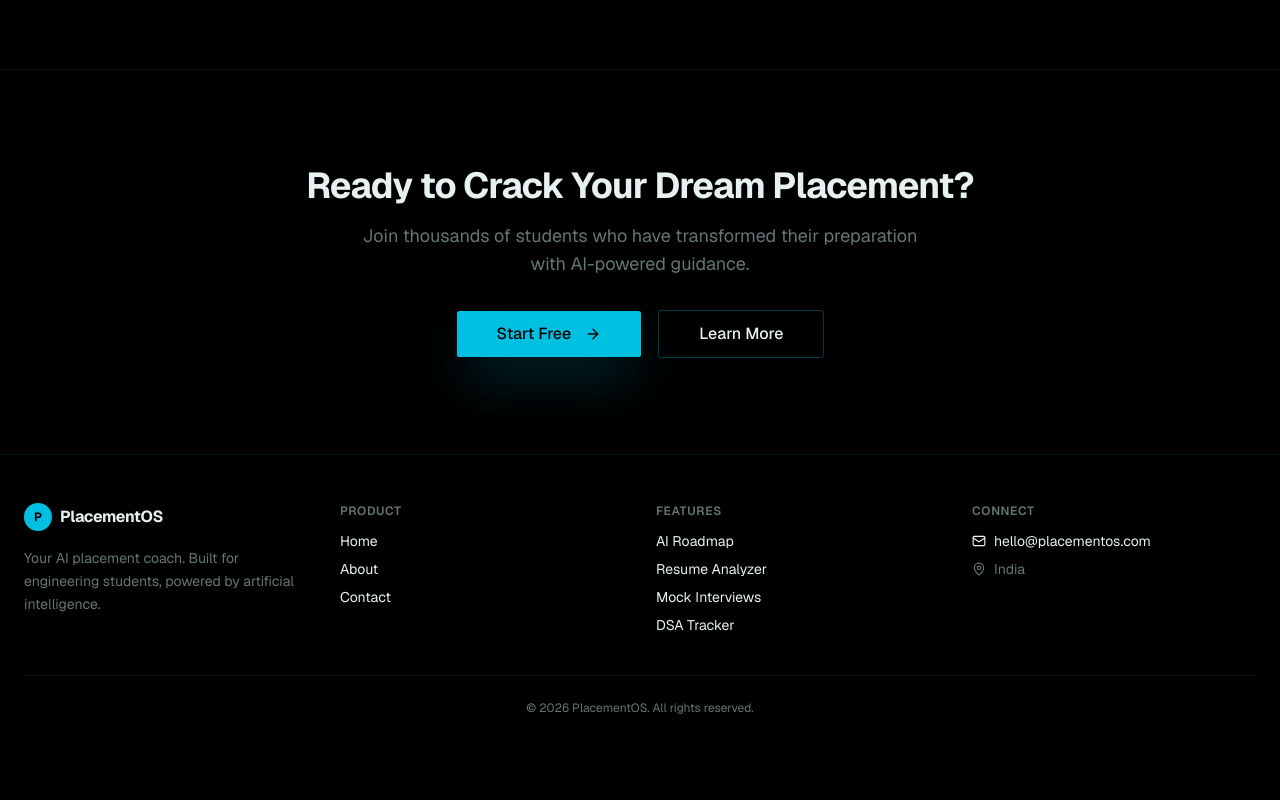
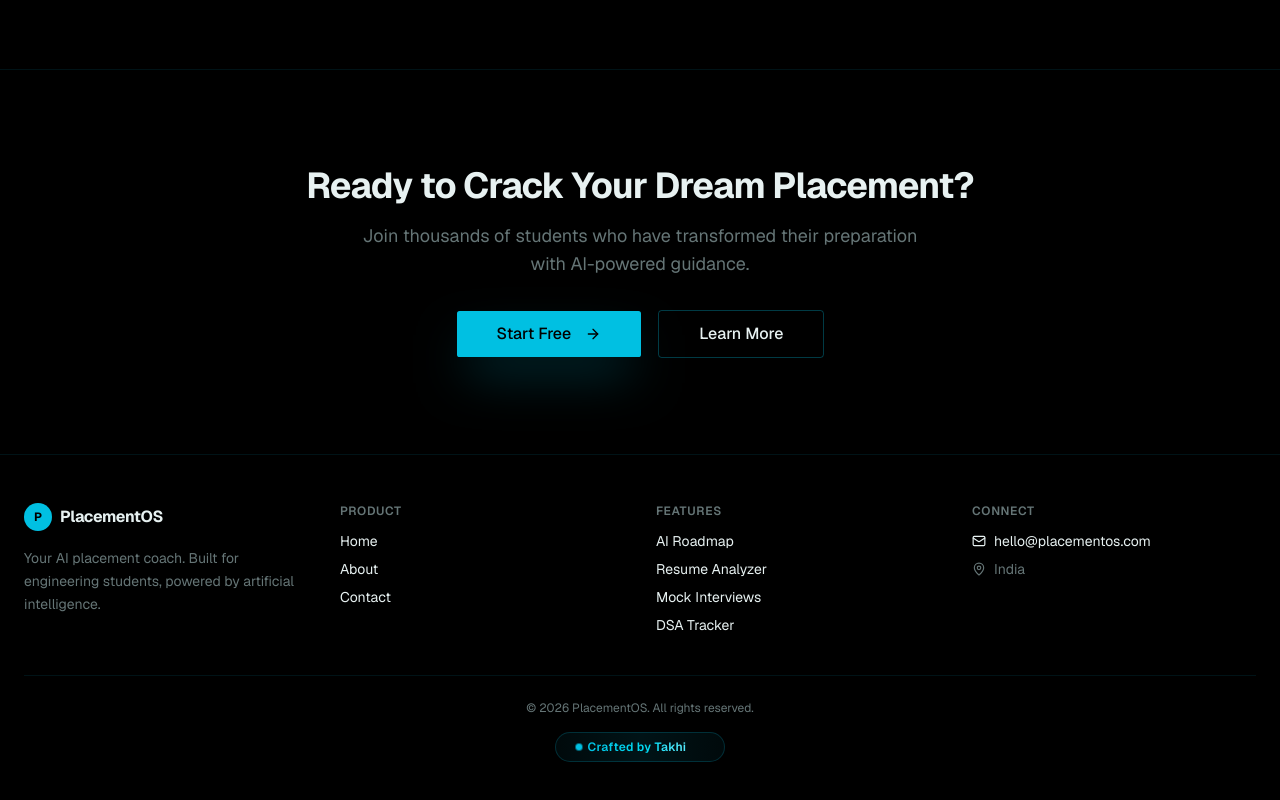
Before and after one commit to Shan7Usmani/SaaS, a Next.js app in the folder next-app/: page / in a window 1280 px wide. Shown: the part 2216-3016 px from the top of the page. Before the commit the page ends 2980 px from the top, so only its background shows below. Built offline with nearby package versions, Linux system fonts and the light colour scheme; no server answers.

Commit message:
Add stylish 'Crafted by Takhi' name tag to landing page footer

```diff
--- a/next-app/app/page.tsx
+++ b/next-app/app/page.tsx
@@ -471,6 +471,20 @@
           <div className="mt-10 border-t border-primary/10 pt-6 text-center text-xs text-muted-foreground">
             &copy; {new Date().getFullYear()} PlacementOS. All rights reserved.
           </div>
+          <div className="mt-4 text-center">
+            <span className="group relative inline-flex items-center gap-1.5 rounded-full border border-primary/20 bg-gradient-to-r from-primary/5 via-primary/10 to-primary/5 px-5 py-1.5 text-xs font-medium backdrop-blur-sm transition-all duration-500 hover:border-primary/40 hover:shadow-[0_0_25px_-5px_oklch(0.72_0.18_210/0.4)]">
+              <span className="relative flex h-1.5 w-1.5">
+                <span className="absolute inline-flex h-full w-full animate-ping rounded-full bg-primary opacity-75" />
+                <span className="relative inline-flex h-1.5 w-1.5 rounded-full bg-primary" />
+              </span>
+              <span className="bg-gradient-to-r from-primary via-cyan-300 to-primary bg-[length:200%_auto] bg-clip-text text-transparent animate-[gradient-shift_3s_ease_infinite] font-semibold tracking-wide">
+                Crafted by Takhi
+              </span>
+              <span className="ml-0.5 opacity-0 transition-all duration-300 group-hover:opacity-100 group-hover:translate-x-0.5">
+                ✦
+              </span>
+            </span>
+          </div>
         </div>
       </footer>
     </div>
```
